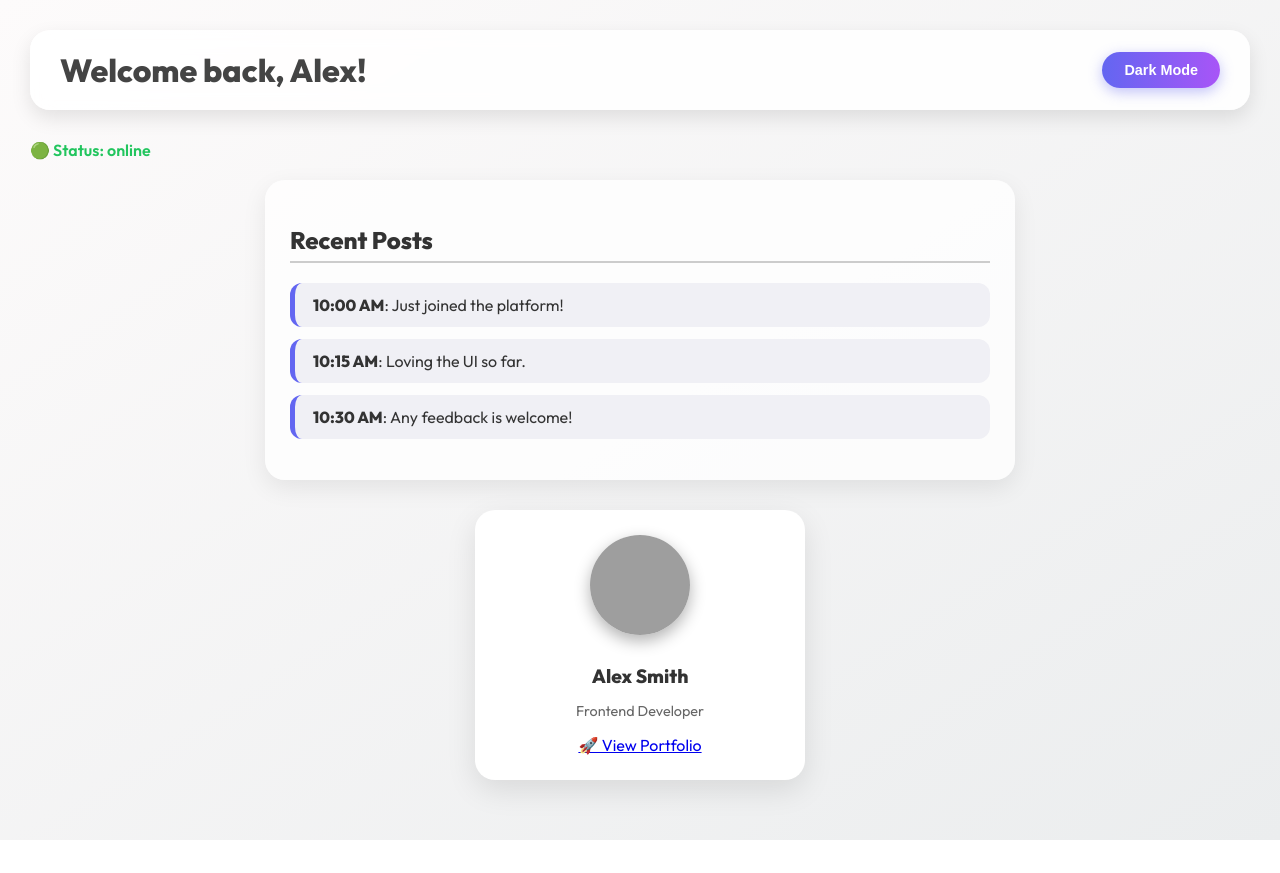
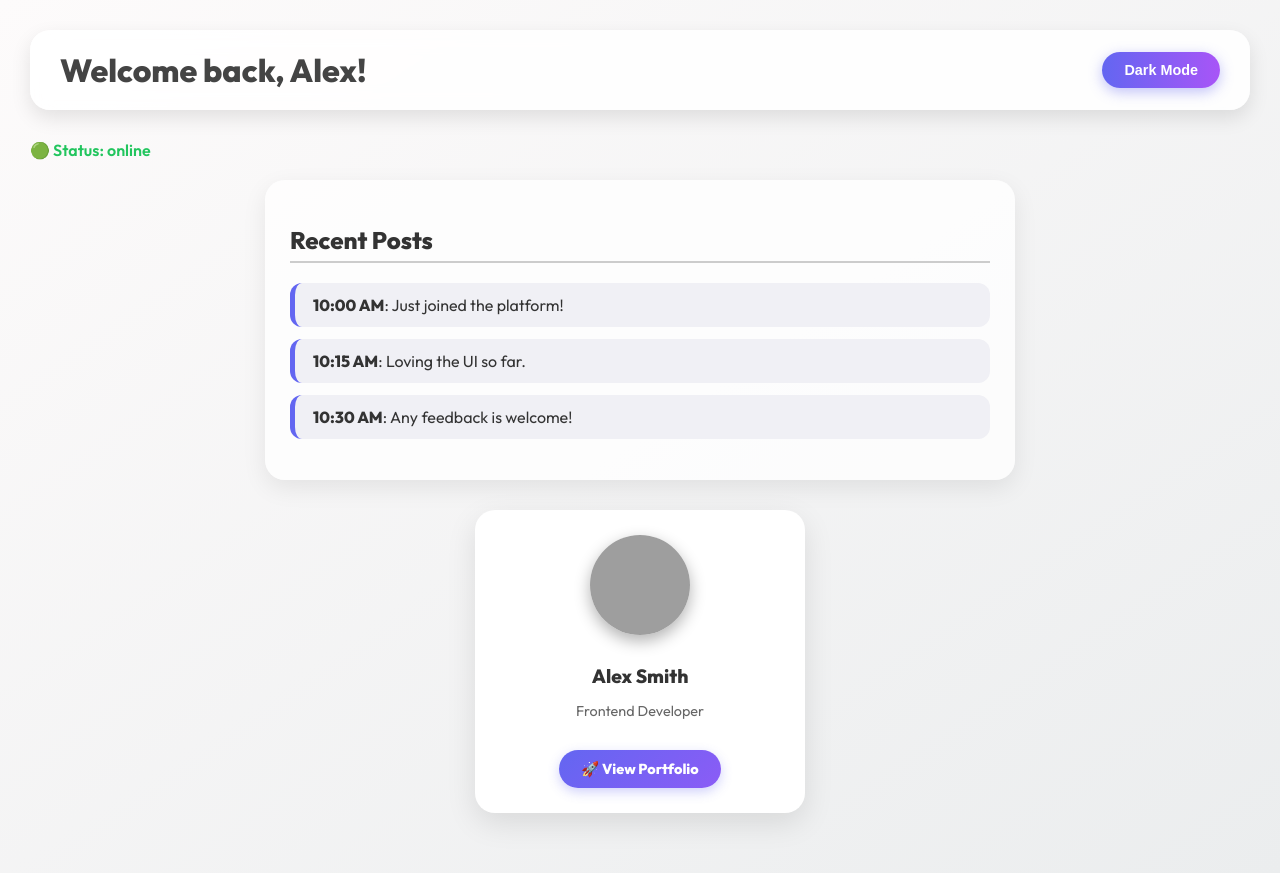
Before and after one commit to varuntejreddy03/profile, a React (Vite) app: page / in a window 1280 px wide. Before the commit the page ends 840 px from the top, so only its background shows below. Built offline with nearby package versions, Linux system fonts and the light colour scheme; grey boxes are pictures that could not be loaded.

Commit message:
Update App.css
newww

```diff
--- a/src/App.css
+++ b/src/App.css
@@ -177,6 +177,27 @@ h1 {
   font-size: 0.9rem;
   color: #666;
 }
+.portfolio-button {
+  display: inline-block;
+  margin-top: 15px;
+  padding: 10px 22px;
+  font-size: 0.9rem;
+  font-weight: bold;
+  color: white;
+  background: linear-gradient(135deg, #6366f1, #8b5cf6);
+  border: none;
+  border-radius: 50px;
+  text-decoration: none;
+  box-shadow: 0 4px 12px rgba(99, 102, 241, 0.3);
+  transition: all 0.3s ease;
+}
+
+.portfolio-button:hover {
+  transform: scale(1.05);
+  background: linear-gradient(135deg, #7c3aed, #4f46e5);
+}
+
+
 
 .App.dark .profile-card p {
   color: #aaa;
```
